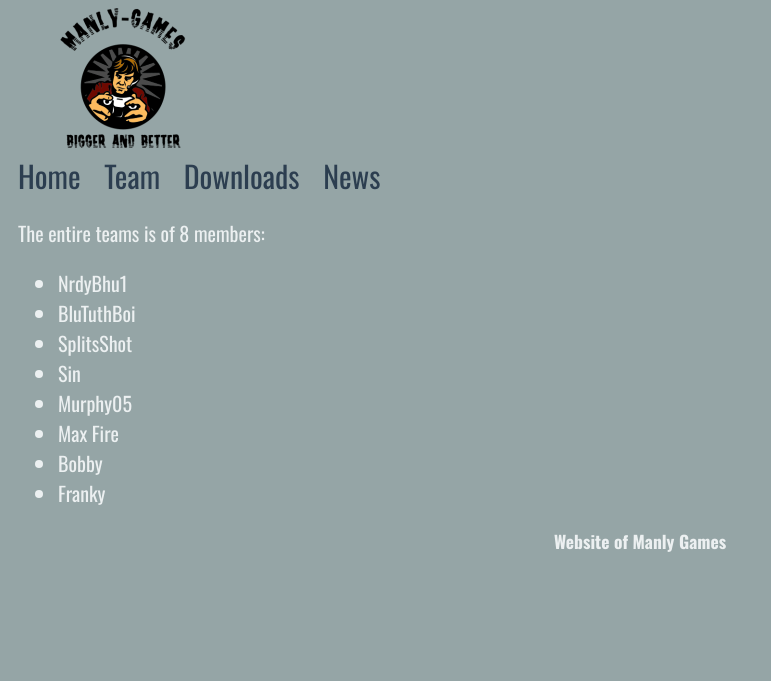
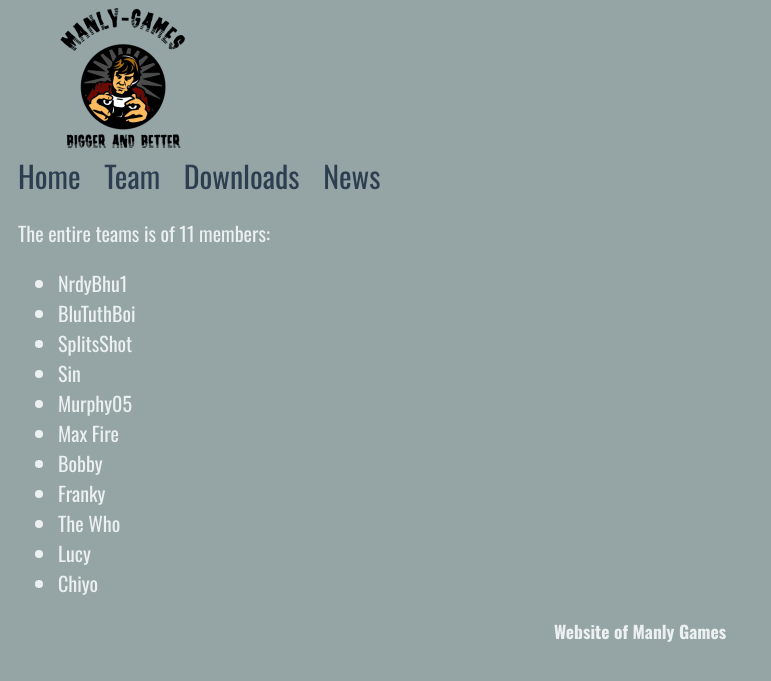
Before and after one commit to ManlyGames/manlygames.github.io, a Jekyll site: the page built from team.md, in a window 1280 px wide. Shown: the top 681 px of the page, without its empty margins (0-771 px from the left). Built offline with Jekyll 4.4.1, drawn with Linux system fonts in a browser that asks for light colours.

Commit message:
Your branch is up to date with 'origin/main'.

```diff
--- a/team.md
+++ b/team.md
@@ -1,10 +1,10 @@
 ---
+title: Team
 permalink: /team/
 layout: base
-title: Team
 ---
 
-The entire teams is of 8 members:
+The entire teams is of 11 members:
 - NrdyBhu1
 - BluTuthBoi
 - SplitsShot
@@ -13,3 +13,6 @@ The entire teams is of 8 members:
 - Max Fire
 - Bobby
 - Franky
+- The Who
+- Lucy
+- Chiyo
```
